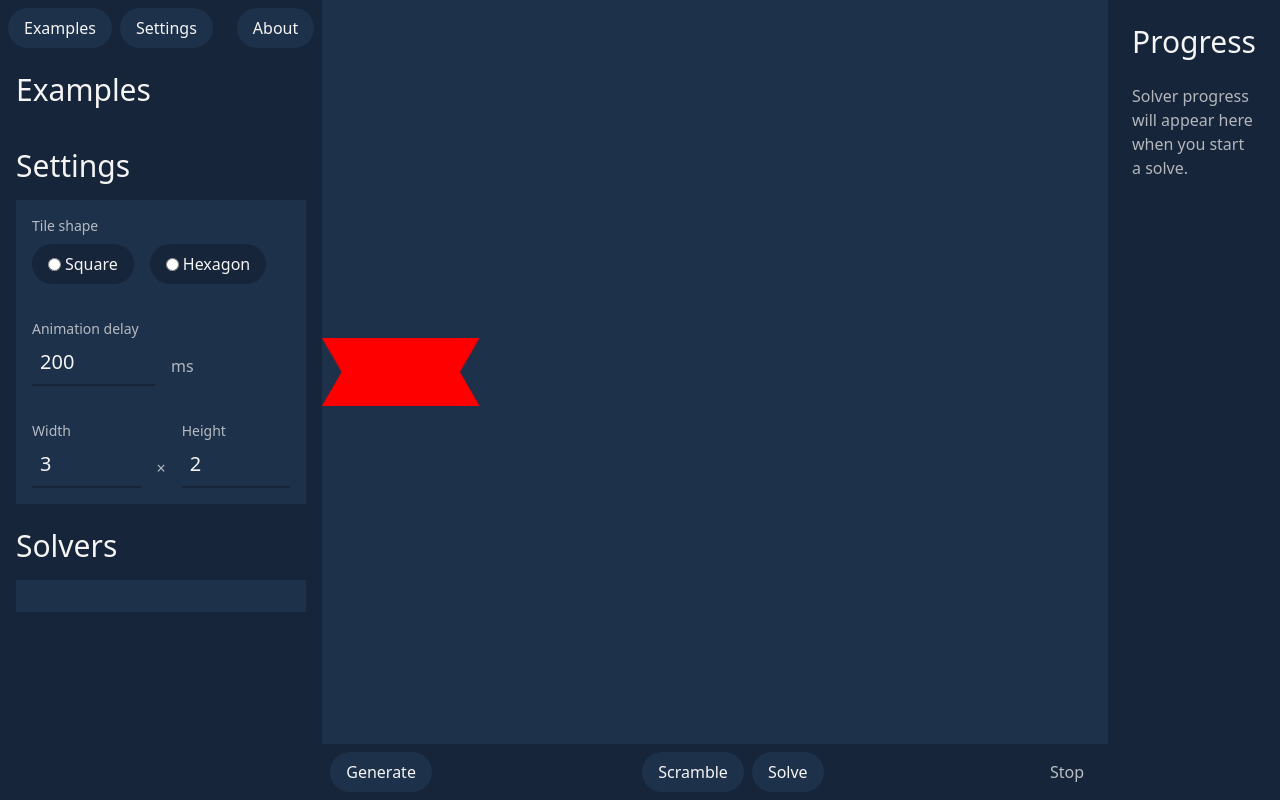
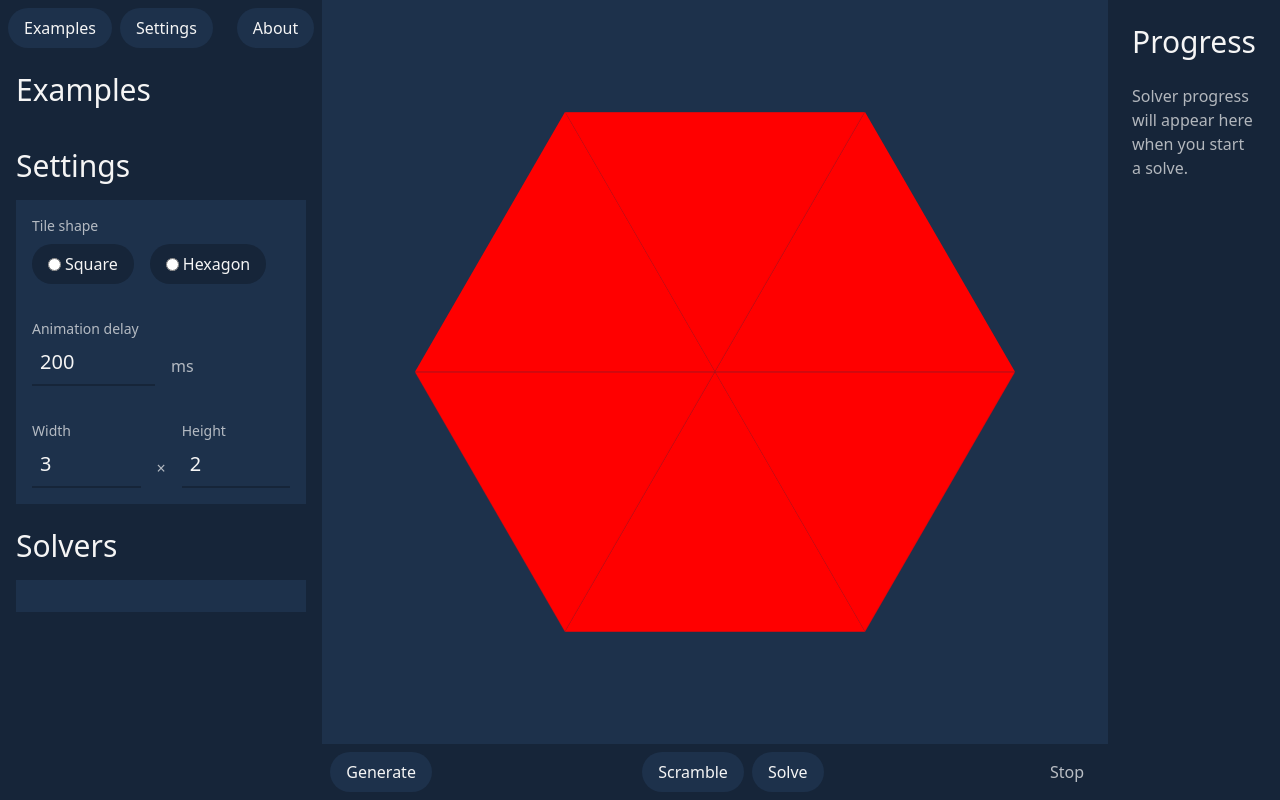
Before and after one commit to tomhooijenga/Infinity-loop-solver, a Vue app: page / in a window 1280 px wide. Built offline with nearby package versions, Linux system fonts and the light colour scheme.

Commit message:
Calculate triangle grid

```diff
--- a/src/components/triangle/Grid.vue
+++ b/src/components/triangle/Grid.vue
@@ -18,7 +18,7 @@
 </template>
 
 <script setup lang="ts">
-import { computed, PropType } from "vue";
+import { computed, CSSProperties, PropType } from "vue";
 import { Tile as TileType } from "@/lib/base/Tile";
 import Tile from "@/components/triangle/Tile.vue";
 import { useBoard } from "@/use-board";
@@ -40,29 +40,26 @@ const props = defineProps({
 
 defineEmits(["change"]);
 
-const gridStyle = computed(() => {
+const gridStyle = computed((): CSSProperties => {
   return {
-    "grid-template-columns": `repeat(20, 1fr)`,
-    "grid-template-rows": `repeat(1, 1fr)`,
-    // "aspect-ratio": `${props.x * 2}/${props.y}`,
+    "grid-template-columns": `repeat(${props.x + 1}, 1fr)`,
+    "grid-template-rows": `repeat(${props.y}, 1fr)`,
   };
 });
 
-function tileStyle(tile: TileType, index: number) {
-  // One tile is 2x3 grid spaces. Grids are 1-indexed.
+function tileStyle(tile: TileType): CSSProperties {
+  let rotate = tile.direction * 120;
 
-  const col = {
-    0: 1,
-    1: 2,
-    2: 3
-  }[tile.x];
+  if (tile.y % 2 === 0) {
+    rotate += tile.x % 2 === 0 ? 0 : 180;
+  } else {
+    rotate += tile.x % 2 === 0 ? 180 : 0;
+  }
 
   return {
-    // gridRow: `${tile.y * 2 + 1 + (tile.x % 2)}`,
-    gridRow: 1,
-    gridColumn: `${col} / span 2`,
-    // transform: `rotate(${tile.direction * 60}deg)`,
-    transform: `rotate(${index % 2 ? 180 : 0}deg)`
+    gridRow: `${tile.y + 1} / span 1`,
+    gridColumn: `${tile.x + 1} / span 2`,
+    transform: `rotate(${rotate}deg)`,
   };
 }
 
```
